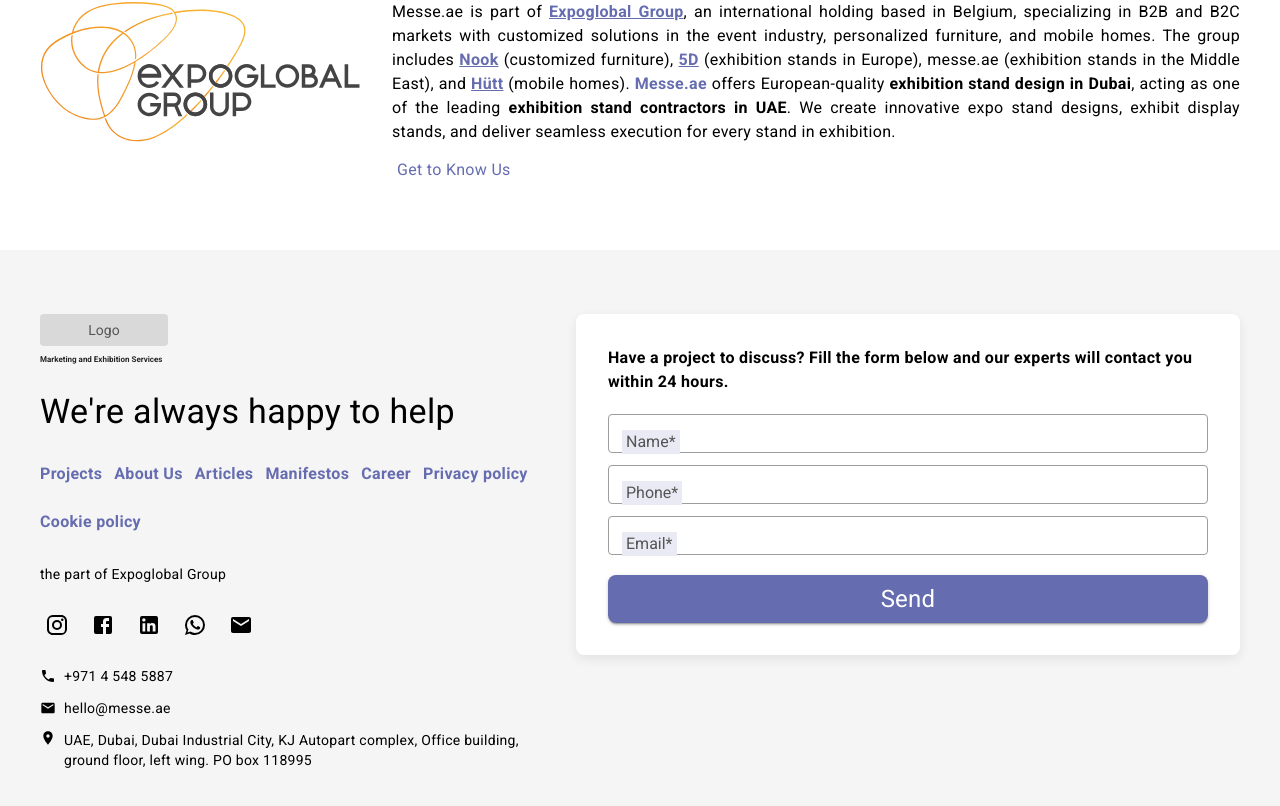
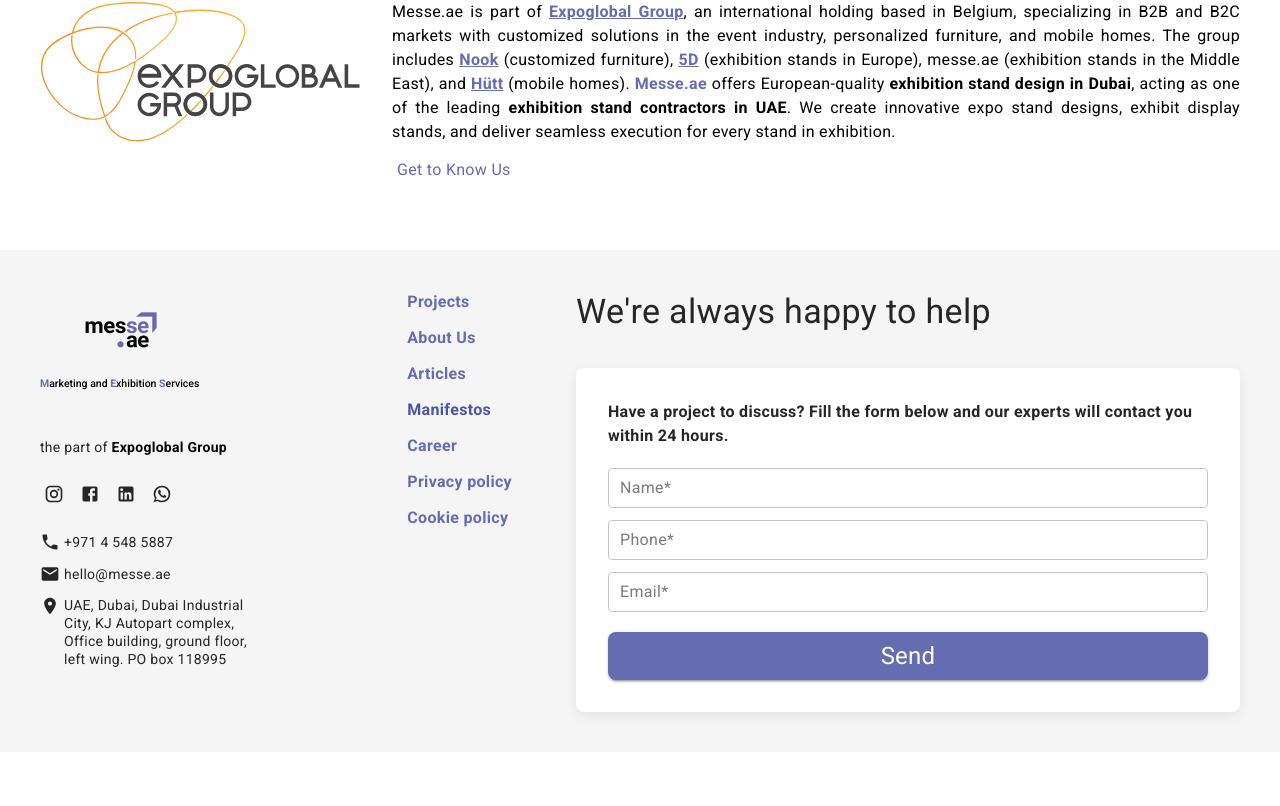
Before and after one commit to molodoyrustik/messe-ae, a Next.js app: page / in a window 1280 px wide. Shown: the part 5172-5978 px from the top of the page. After the commit the page ends 5924 px from the top, so only its background shows below. Built offline with nearby package versions, Linux system fonts and the light colour scheme; some icons are missing.

Commit message:
make footer

```diff
--- a/src/components/landing/AwardsSection.tsx
+++ b/src/components/landing/AwardsSection.tsx
@@ -35,7 +35,7 @@
           position: 'relative',
           width: '100%',
           aspectRatio: '239 / 450', // Maintain the ratio from design
-          backgroundColor: '#F5F5F5',
+          backgroundColor: 'transparent',
           borderRadius: '4px',
           overflow: 'hidden',
         }}
--- a/src/components/landing/FooterSection.tsx
+++ b/src/components/landing/FooterSection.tsx
@@ -9,294 +9,433 @@
   TextField,
   Paper,
   IconButton,
+  Link,
 } from '@mui/material';
 import {
   Instagram,
   Facebook,
   LinkedIn,
   WhatsApp,
+  Phone,
   Email,
-  Phone,
   LocationOn,
 } from '@mui/icons-material';
+import Image from 'next/image';
+import { useState } from 'react';
+
+interface MenuItemProps {
+  label: string;
+  href: string;
+  isActive?: boolean;
+}
+
+const MenuItem = ({ label, href, isActive = false }: MenuItemProps) => {
+  return (
+    <Link
+      href={href}
+      sx={{
+        display: 'inline-flex',
+        alignItems: 'center',
+        gap: '10px',
+        position: 'relative',
+        textDecoration: 'none',
+        '&:hover .underline': {
+          opacity: 1,
+        },
+      }}
+    >
+      <Typography
+        sx={{
+          fontSize: '16px',
+          fontWeight: 700,
+          lineHeight: '24px',
+          letterSpacing: '0.32px',
+          color: isActive ? '#4C53A2' : '#656CAF',
+          cursor: 'pointer',
+          '&:hover': {
+            color: '#4C53A2',
+          },
+        }}
+      >
+        {label}
+      </Typography>
+      <Box
+        className="underline"
+        sx={{
+          position: 'absolute',
+          left: 0,
+          top: '19px',
+          width: '100%',
+          height: '2px',
+          backgroundColor: '#C7CAE3',
+          opacity: 0,
+          transition: 'opacity 0.3s ease',
+        }}
+      />
+    </Link>
+  );
+};
 
 const FooterSection = () => {
+  const [formData, setFormData] = useState({
+    name: '',
+    phone: '',
+    email: '',
+  });
+
+  const handleSubmit = (e: React.FormEvent) => {
+    e.preventDefault();
+    // Handle form submission
+    console.log('Form submitted:', formData);
+  };
+
+  const menuItems = [
+    { label: 'Projects', href: '/projects' },
+    { label: 'About Us', href: '/about' },
+    { label: 'Articles', href: '/articles' },
+    { label: 'Manifestos', href: '/manifestos', isActive: true },
+    { label: 'Career', href: '/career' },
+    { label: 'Privacy policy', href: '/privacy-policy' },
+    { label: 'Cookie policy', href: '/cookie-policy' },
+  ];
+
   return (
     <Box
       sx={{
-        py: { xs: 6, md: 8 },
-        backgroundColor: 'grey.50',
+        backgroundColor: '#F5F5F5',
+        overflow: 'hidden',
+        py: { xs: 4, md: 5 },
       }}
     >
       <Container maxWidth="xl" sx={{ px: { xs: '1rem', md: '2.5rem' } }}>
         <Box
           sx={{
-            display: 'flex',
-            justifyContent: 'space-between',
-            gap: 6,
-            alignItems: 'flex-start',
-            flexDirection: { xs: 'column', lg: 'row' },
+            display: 'grid',
+            gridTemplateColumns: { xs: '1fr', lg: 'auto auto 1fr' },
+            gap: { xs: 4, lg: 0 },
+            position: 'relative',
           }}
         >
-          {/* Left Side - Company Info */}
-          <Stack spacing={3} sx={{ flex: 1, maxWidth: { xs: '100%', lg: '60%' } }}>
-            {/* Logo */}
-            <Stack spacing={1}>
+          {/* Left Column - Logo and Contact Info */}
           <Box
             sx={{
-                  width: 128,
-                  height: 32,
-                  backgroundColor: 'grey.200',
-                  borderRadius: 0.5,
               display: 'flex',
-                  alignItems: 'center',
-                  justifyContent: 'center',
+              flexDirection: 'column',
+              gap: { xs: 3, md: 6 },
+              maxWidth: '320px',
+              gridColumn: { xs: '1', lg: '1' },
             }}
           >
-                <Typography variant="body2" color="grey.600">
-                  Logo
-                </Typography>
+            {/* Logo */}
+            <Box>
+              <Box sx={{ width: '162px', height: '80px', position: 'relative', mb: 1 }}>
+                <Image
+                  src="/messe-logo.png"
+                  alt="Messe.ae"
+                  width={324}
+                  height={160}
+                  style={{
+                    objectFit: 'contain',
+                    width: '100%',
+                    height: '100%',
+                  }}
+                />
               </Box>
               <Typography
                 sx={{
-                  fontSize: 8,
-                  fontWeight: 700,
-                  lineHeight: 1.5,
-                  color: 'grey.800',
+                  fontSize: '10.5px',
+                  lineHeight: '12px',
+                  color: '#000000',
                 }}
               >
-                Marketing and Exhibition Services
+                <Box component="span" sx={{ color: '#656CAF', fontWeight: 700 }}>M</Box>
+                <Box component="span" sx={{ fontWeight: 500 }}>arketing and </Box>
+                <Box component="span" sx={{ color: '#656CAF', fontWeight: 700 }}>E</Box>
+                <Box component="span" sx={{ fontWeight: 500 }}>xhibition </Box>
+                <Box component="span" sx={{ color: '#656CAF', fontWeight: 700 }}>S</Box>
+                <Box component="span" sx={{ fontWeight: 500 }}>ervices</Box>
               </Typography>
-            </Stack>
-
-            {/* Title */}
-            <Typography
-              variant="h4"
-              sx={{
-                fontSize: { xs: 24, md: 34 },
-                fontWeight: 400,
-                lineHeight: 1.24,
-                letterSpacing: '0.01em',
-                color: 'text.primary',
-              }}
-            >
-              We&apos;re always happy to help
-            </Typography>
-
-            {/* Navigation Links */}
-            <Box
-              sx={{
-                display: 'flex',
-                gap: 1.5,
-                flexWrap: 'wrap',
-                alignItems: 'center',
-              }}
-            >
-              {['Projects', 'About Us', 'Articles', 'Manifestos', 'Career', 'Privacy policy', 'Cookie policy'].map((link, index) => (
-                <Button
-                  key={index}
-                  variant="text"
-                  sx={{
-                    fontSize: 16,
-                    fontWeight: 700,
-                    letterSpacing: '0.02em',
-                    color: index === 3 ? 'primary.500' : 'primary.400',
-                    textTransform: 'none',
-                    px: 0,
-                    py: 0.5,
-                    minWidth: 'auto',
-
-                    '&:hover': {
-                      backgroundColor: 'transparent',
-                      color: 'primary.600',
-                    },
-                  }}
-                >
-                  {link}
-                </Button>
-              ))}
             </Box>
 
-            {/* Contact Info */}
+            {/* Company Info */}
             <Stack spacing={3}>
               <Typography
                 sx={{
-                  fontSize: 14,
-                  fontWeight: 400,
-                  letterSpacing: '0.02em',
-                  color: 'text.primary',
+                  fontSize: '14px',
+                  lineHeight: '18px',
+                  letterSpacing: '0.28px',
+                  color: '#262626',
                 }}
               >
-                the part of Expoglobal Group
+                the part of{' '}
+                <Box component="span" sx={{ fontWeight: 700, color: '#000000' }}>
+                  Expoglobal Group
+                </Box>
               </Typography>
 
               {/* Social Icons */}
-              <Stack direction="row" spacing={1.5}>
-                <IconButton size="small" sx={{ color: 'text.primary' }}>
-                  <Instagram />
+              <Stack direction="row" spacing={1}>
+                <IconButton size="small" sx={{ p: 0.5, color: '#262626' }}>
+                  <Instagram sx={{ fontSize: 20 }} />
                 </IconButton>
-                <IconButton size="small" sx={{ color: 'text.primary' }}>
-                  <Facebook />
+                <IconButton size="small" sx={{ p: 0.5, color: '#262626' }}>
+                  <Facebook sx={{ fontSize: 20 }} />
                 </IconButton>
-                <IconButton size="small" sx={{ color: 'text.primary' }}>
-                  <LinkedIn />
+                <IconButton size="small" sx={{ p: 0.5, color: '#262626' }}>
+                  <LinkedIn sx={{ fontSize: 20 }} />
                 </IconButton>
-                <IconButton size="small" sx={{ color: 'text.primary' }}>
-                  <WhatsApp />
-                </IconButton>
-                <IconButton size="small" sx={{ color: 'text.primary' }}>
-                  <Email />
+                <IconButton size="small" sx={{ p: 0.5, color: '#262626' }}>
+                  <WhatsApp sx={{ fontSize: 20 }} />
                 </IconButton>
               </Stack>
 
               {/* Contact Details */}
               <Stack spacing={1.5}>
-                <Stack direction="row" spacing={1} alignItems="center">
-                  <Phone sx={{ fontSize: 16, color: 'text.primary' }} />
+                <Stack direction="row" spacing={0.5} alignItems="center">
+                  <Phone sx={{ fontSize: 20, color: '#262626' }} />
                   <Typography
                     sx={{
-                      fontSize: 14,
-                      fontWeight: 400,
-                      letterSpacing: '0.02em',
-                      color: 'text.primary',
+                      fontSize: '14px',
+                      lineHeight: '18px',
+                      letterSpacing: '0.28px',
+                      color: '#262626',
                     }}
                   >
                     +971 4 548 5887
                   </Typography>
                 </Stack>
 
-                <Stack direction="row" spacing={1} alignItems="center">
-                  <Email sx={{ fontSize: 16, color: 'text.primary' }} />
+                <Stack direction="row" spacing={0.5} alignItems="center">
+                  <Email sx={{ fontSize: 20, color: '#262626' }} />
                   <Typography
                     sx={{
-                      fontSize: 14,
-                      fontWeight: 400,
-                      letterSpacing: '0.02em',
-                      color: 'text.primary',
+                      fontSize: '14px',
+                      lineHeight: '18px',
+                      letterSpacing: '0.28px',
+                      color: '#262626',
                     }}
                   >
                     hello@messe.ae
                   </Typography>
                 </Stack>
 
-                <Stack direction="row" spacing={1} alignItems="flex-start">
-                  <LocationOn sx={{ fontSize: 16, color: 'text.primary', mt: 0.25 }} />
+                <Stack direction="row" spacing={0.5} alignItems="flex-start">
+                  <LocationOn sx={{ fontSize: 20, color: '#262626', mt: 0.25 }} />
                   <Typography
                     sx={{
-                      fontSize: 14,
-                      fontWeight: 400,
-                      letterSpacing: '0.02em',
-                      color: 'text.primary',
+                      fontSize: '14px',
+                      lineHeight: '18px',
+                      letterSpacing: '0.28px',
+                      color: '#262626',
                       flex: 1,
                     }}
                   >
-                    UAE, Dubai, Dubai Industrial City, KJ Autopart complex,
-                    Office building, ground floor, left wing. PO box 118995
+                    UAE, Dubai, Dubai Industrial City, KJ Autopart complex, Office building, ground floor, left wing. PO box 118995
                   </Typography>
                 </Stack>
               </Stack>
             </Stack>
-          </Stack>
+          </Box>
 
-          {/* Right Side - Contact Form */}
+          {/* Middle Column - Navigation Menu */}
+          <Box
+            sx={{
+              display: { xs: 'none', lg: 'flex' },
+              flexDirection: 'column',
+              gap: 1.5,
+              gridColumn: { lg: '2' },
+              ml: { lg: 20 },
+              mr: { lg: 8 },
+            }}
+          >
+            {menuItems.map((item) => (
+              <MenuItem
+                key={item.href}
+                label={item.label}
+                href={item.href}
+                isActive={item.isActive}
+              />
+            ))}
+          </Box>
+
+          {/* Right Column - Title and Form */}
+          <Box
+            sx={{
+              display: 'flex',
+              flexDirection: 'column',
+              gap: { xs: 3, md: 2.5 },
+              gridColumn: { xs: '1', lg: '3' },
+              justifySelf: { lg: 'end' },
+            }}
+          >
+            {/* Title */}
+            <Typography
+              variant="h4"
+              sx={{
+                fontSize: { xs: '28px', md: '34px' },
+                fontWeight: 400,
+                lineHeight: '42px',
+                letterSpacing: '0.34px',
+                color: '#262626',
+                mb: { xs: 0, md: 2 },
+              }}
+            >
+              We're always happy to help
+            </Typography>
+
+            {/* Contact Form */}
             <Paper
               elevation={0}
+              component="form"
+              onSubmit={handleSubmit}
               sx={{
-              width: { xs: '100%', lg: 664 },
-              p: 4,
-              backgroundColor: 'background.paper',
-              borderRadius: 1,
+                width: { xs: '100%', lg: '664px' },
+                p: { xs: 3, md: 4 },
+                backgroundColor: '#FFFFFF',
+                borderRadius: '8px',
+                display: 'flex',
+                flexDirection: 'column',
+                gap: 2.5,
               }}
             >
-            <Stack spacing={2.5}>
               <Typography
-                variant="h6"
                 sx={{
-                  fontSize: 16,
+                  fontSize: '16px',
                   fontWeight: 700,
-                  letterSpacing: '0.02em',
-                  color: 'text.primary',
+                  lineHeight: '24px',
+                  letterSpacing: '0.32px',
+                  color: '#262626',
                 }}
               >
-                Have a project to discuss? Fill the form below and our
-                experts will contact you within 24 hours.
+                Have a project to discuss? Fill the form below and our experts will contact you within 24 hours.
               </Typography>
 
               <Stack spacing={1.5}>
                 <TextField
-                  label="Name*"
-                  variant="outlined"
+                  required
                   fullWidth
+                  placeholder="Name*"
+                  value={formData.name}
+                  onChange={(e) => setFormData({ ...formData, name: e.target.value })}
                   sx={{
                     '& .MuiOutlinedInput-root': {
+                      height: '40px',
                       '& fieldset': {
-                        borderColor: 'grey.400',
+                        borderColor: '#C4C4C4',
+                        borderRadius: '4px',
+                      },
+                      '&:hover fieldset': {
+                        borderColor: '#656CAF',
+                      },
+                      '&.Mui-focused fieldset': {
+                        borderColor: '#656CAF',
                       },
                     },
-                    '& .MuiInputLabel-root': {
-                      fontSize: 16,
-                      color: 'grey.600',
+                    '& .MuiInputBase-input': {
+                      fontSize: '16px',
+                      lineHeight: '24px',
+                      letterSpacing: '0.32px',
+                      padding: '8px 12px',
+                      '&::placeholder': {
+                        color: '#7B7B7B',
+                        opacity: 1,
+                      },
                     },
                   }}
                 />
 
                 <TextField
-                  label="Phone*"
-                  variant="outlined"
+                  required
                   fullWidth
+                  placeholder="Phone*"
+                  value={formData.phone}
+                  onChange={(e) => setFormData({ ...formData, phone: e.target.value })}
                   sx={{
                     '& .MuiOutlinedInput-root': {
+                      height: '40px',
                       '& fieldset': {
-                        borderColor: 'grey.400',
+                        borderColor: '#C4C4C4',
+                        borderRadius: '4px',
+                      },
+                      '&:hover fieldset': {
+                        borderColor: '#656CAF',
+                      },
+                      '&.Mui-focused fieldset': {
+                        borderColor: '#656CAF',
                       },
                     },
-                    '& .MuiInputLabel-root': {
-                      fontSize: 16,
-                      color: 'grey.600',
+                    '& .MuiInputBase-input': {
+                      fontSize: '16px',
+                      lineHeight: '24px',
+                      letterSpacing: '0.32px',
+                      padding: '8px 12px',
+                      '&::placeholder': {
+                        color: '#7B7B7B',
+                        opacity: 1,
+                      },
                     },
                   }}
                 />
 
                 <TextField
-                  label="Email*"
-                  variant="outlined"
+                  required
                   fullWidth
+                  type="email"
+                  placeholder="Email*"
+                  value={formData.email}
+                  onChange={(e) => setFormData({ ...formData, email: e.target.value })}
                   sx={{
                     '& .MuiOutlinedInput-root': {
+                      height: '40px',
                       '& fieldset': {
-                        borderColor: 'grey.400',
+                        borderColor: '#C4C4C4',
+                        borderRadius: '4px',
+                      },
+                      '&:hover fieldset': {
+                        borderColor: '#656CAF',
+                      },
+                      '&.Mui-focused fieldset': {
+                        borderColor: '#656CAF',
                       },
                     },
-                    '& .MuiInputLabel-root': {
-                      fontSize: 16,
-                      color: 'grey.600',
+                    '& .MuiInputBase-input': {
+                      fontSize: '16px',
+                      lineHeight: '24px',
+                      letterSpacing: '0.32px',
+                      padding: '8px 12px',
+                      '&::placeholder': {
+                        color: '#7B7B7B',
+                        opacity: 1,
+                      },
                     },
                   }}
                 />
               </Stack>
 
               <Button
+                type="submit"
                 variant="contained"
                 fullWidth
                 sx={{
-                  height: 48,
-                  backgroundColor: 'primary.400',
-                  borderRadius: 1,
-                  fontSize: 24,
+                  height: '48px',
+                  backgroundColor: '#656CAF',
+                  borderRadius: '8px',
+                  fontSize: '24px',
                   fontWeight: 400,
-                  letterSpacing: '0.01em',
+                  lineHeight: '28px',
+                  letterSpacing: '0.24px',
                   textTransform: 'none',
                   boxShadow: '0px 3px 1px -2px rgba(0,0,0,0.20), 0px 2px 2px 0px rgba(0,0,0,0.14), 0px 1px 5px 0px rgba(0,0,0,0.12)',
 
                   '&:hover': {
-                    backgroundColor: 'primary.500',
+                    backgroundColor: '#4C53A2',
                   },
                 }}
               >
                 Send
               </Button>
-            </Stack>
             </Paper>
+          </Box>
         </Box>
       </Container>
     </Box>
```
Lines whose indentation alone changed are shown as unchanged.
